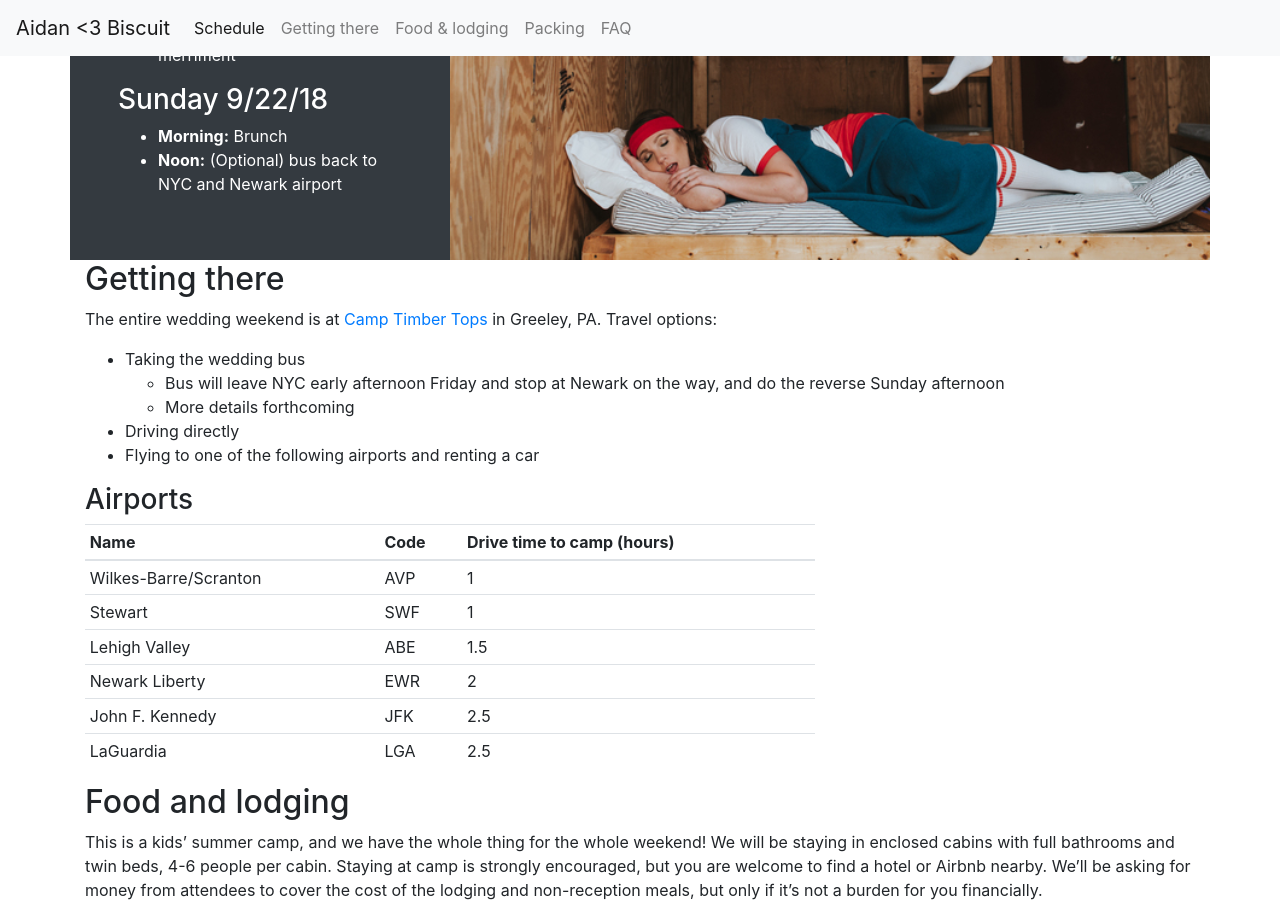
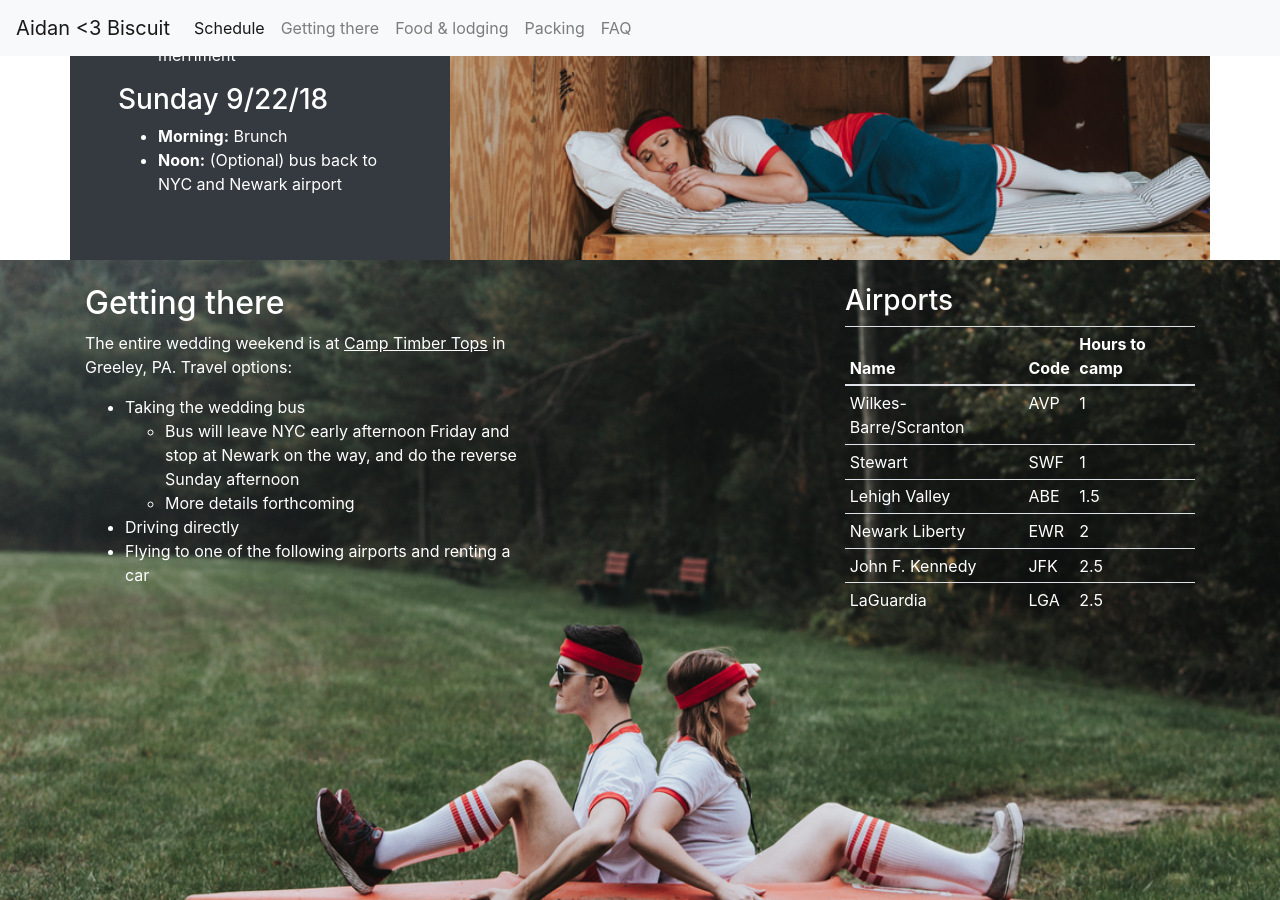
Before and after one commit to afeld/wedding, a Jekyll site: the page built from index.html, in a window 1280 px wide and 900 px high, scrolled down 1191 px. Built offline with Jekyll 4.4.1, drawn with Linux system fonts in a browser that asks for light colours; emoji names are drawn with the system emoji font; comment, search, counter and statistics services are not loaded.

Commit message:
full-width Getting There background photo

```diff
--- /dev/null
+++ b/_includes/airports.md
@@ -0,0 +1,9 @@
+Name | Code | Hours to camp
+--- | --- | ---
+Wilkes-Barre/Scranton | AVP | 1
+Stewart | SWF | 1
+Lehigh Valley | ABE | 1.5
+Newark Liberty | EWR | 2
+John F. Kennedy | JFK | 2.5
+LaGuardia | LGA | 2.5
+{: .table .table-sm}
--- a/_includes/travel.md
+++ b/_includes/travel.md
@@ -7,20 +7,3 @@ The entire wedding weekend is at [Camp Timber Tops](https://goo.gl/maps/y4kaPXRx
     *  More details forthcoming
 * Driving directly
 * Flying to one of the following airports and renting a car
-
-### Airports
-
-{::options parse_block_html="true" /}
-<div class="row">
-<div class="col-lg-8">
-Name | Code | Drive time to camp (hours)
---- | --- | ---
-Wilkes-Barre/Scranton | AVP | 1
-Stewart | SWF | 1
-Lehigh Valley | ABE | 1.5
-Newark Liberty | EWR | 2
-John F. Kennedy | JFK | 2.5
-LaGuardia | LGA | 2.5
-{: .table .table-sm}
-</div>
-</div>
--- a/assets/style.scss
+++ b/assets/style.scss
@@ -38,9 +38,14 @@ h3 {
 }
 .video {
   max-width: 100%;
-}
+} // sections
 .schedule .bg-img {
   background-image: url("Alex&AidanEngagement-156.jpg");
   background-position-y: bottom;
   min-height: 70vh;
 }
+.travel {
+  background-image: url("Alex&AidanEngagement-159.jpg");
+  background-position-y: bottom;
+  padding-bottom: 24rem;
+}
--- a/index.html
+++ b/index.html
@@ -24,10 +24,23 @@ permalink: /
     </div>
     <div class="col-lg-8 bg-img"></div>
   </div>
-
-  {% capture travel_include %}{% include travel.md %}{% endcapture %}
-  {{ travel_include | markdownify }}
-
+</div>
+<div class="travel pt-4 bg-img text-white">
+  <div class="container">
+    <div class="row">
+      <div class="col-md-5">
+        {% capture travel_include %}{% include travel.md %}{% endcapture %}
+        {{ travel_include | markdownify }}
+      </div>
+      <div class="col-md-4 offset-md-3">
+        <h3>Airports</h3>
+        {% capture airports_include %}{% include airports.md %}{% endcapture %}
+        {{ airports_include | markdownify }}
+      </div>
+    </div>
+  </div>
+</div>
+<div class="container">
   {% capture lodging_include %}{% include lodging.md %}{% endcapture %}
   {{ lodging_include | markdownify }}
 
```
Also changed, not shown: assets/Alex&AidanEngagement-159.jpg (added).
